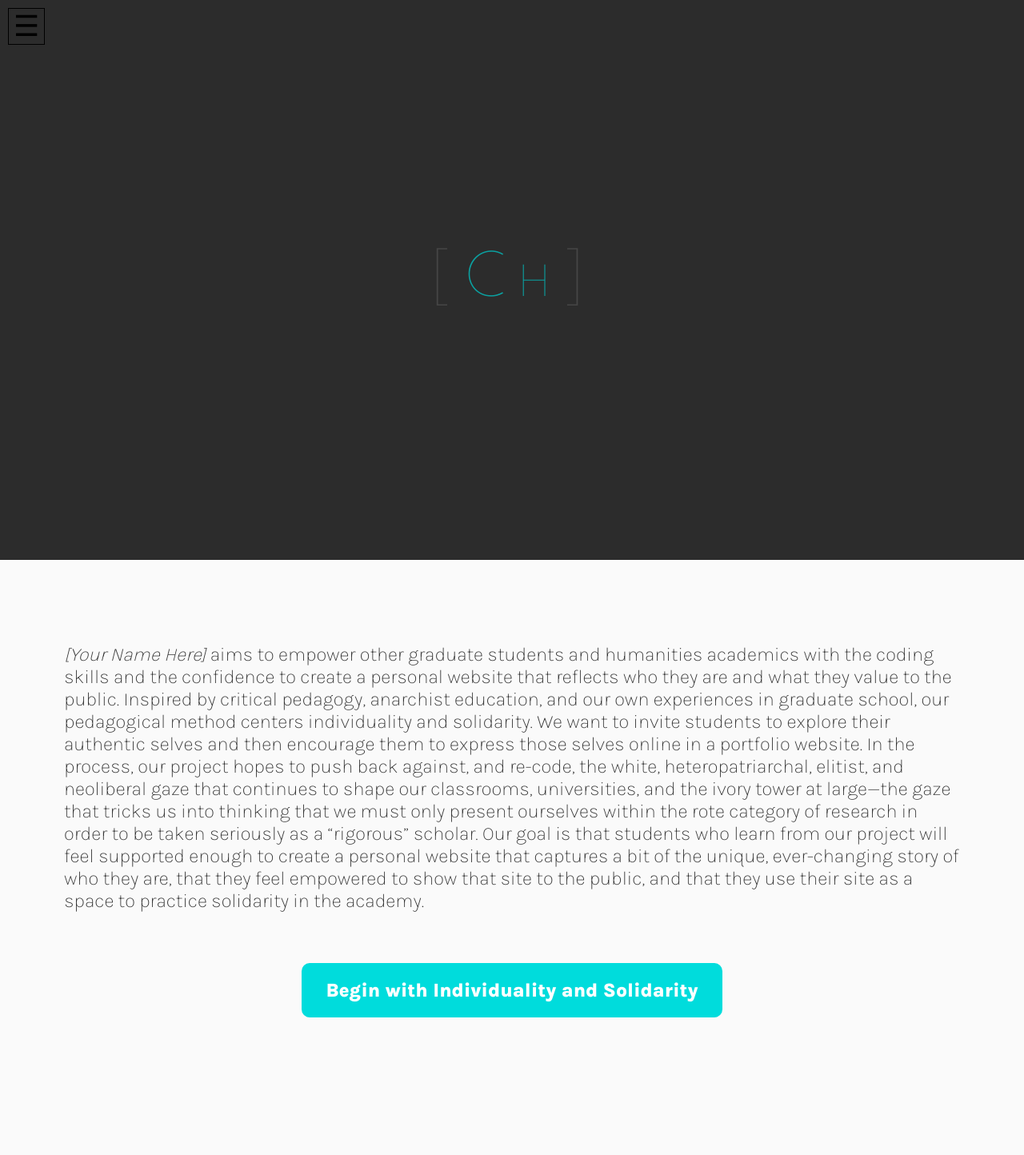
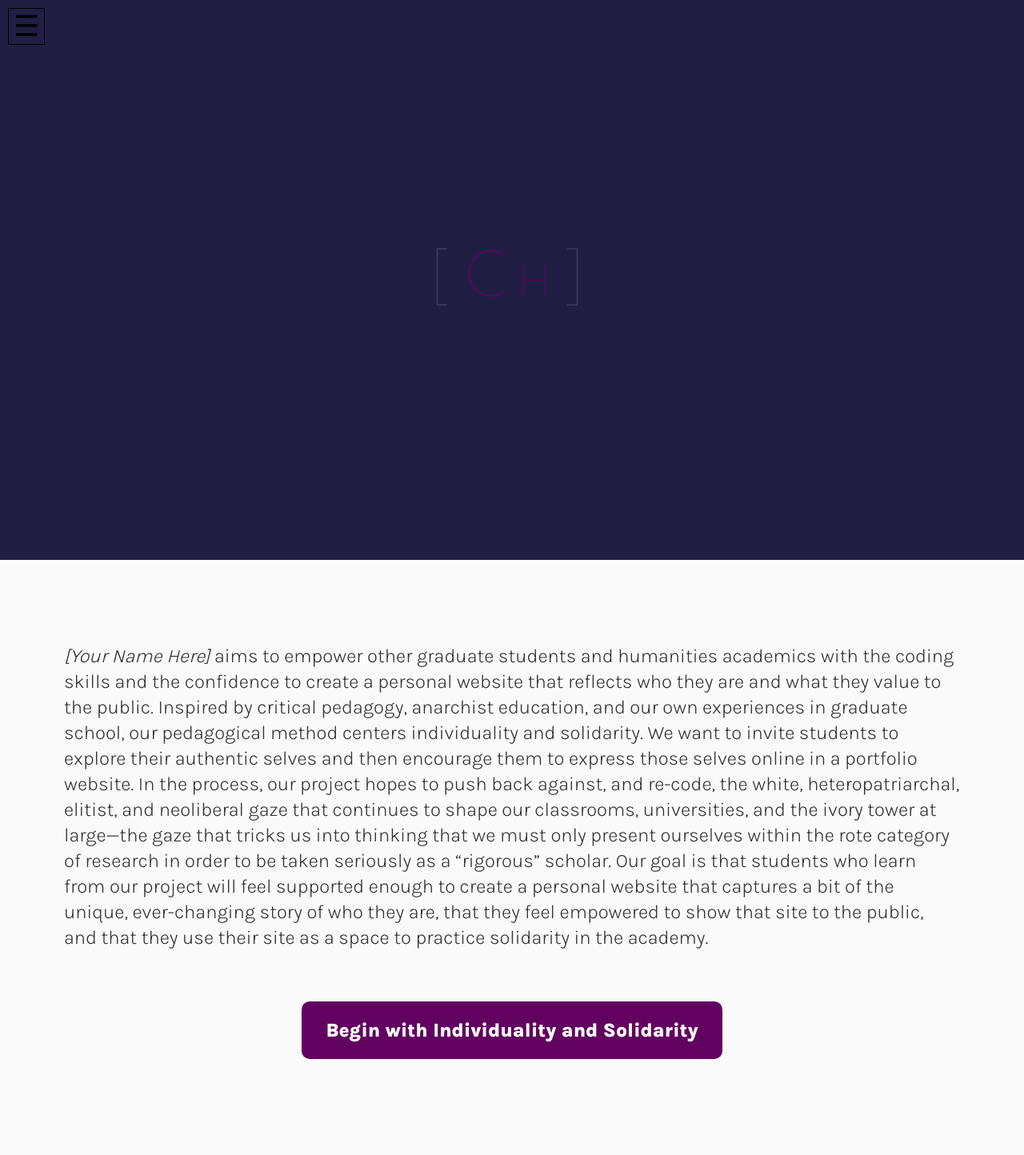
Before and after one commit to scholarslab/brackets, a Jekyll site: the page built from index.html, in a window 1280 px wide. Shown: the whole page at 80% size. Built offline with Jekyll 4.4.1, drawn with Linux system fonts in a browser that asks for light colours; before the commit the page ends 1392 px from its top, so only the background shows below that.

Commit message:
Some color stuff. It's still not good.

```diff
--- a/css/style.scss
+++ b/css/style.scss
@@ -1,6 +1,6 @@
 ---
 ---
-@import url('https://fonts.googleapis.com/css2?family=Josefin+Sans:ital,wght@0,100;0,700;1,100&family=Karla:wght@200;800&display=swap');
+@import url('https://fonts.googleapis.com/css2?family=Josefin+Sans:ital,wght@0,100;0,700;1,100&family=Karla:wght@300;800&display=swap');
 
 /*
 
@@ -19,6 +19,16 @@ p {
 
 */
 
+$text-color: #333;
+$link-color: #620260;
+$link-color-visited: rgba($link-color,0.9);
+$link-color-hover: rgba($link-color, 0.8);
+$link-color-active: $text-color;
+$highlight-color: #fcca53;
+
+$background-color: #211e44;
+$background-color-alt: #5CB4E3;
+
 * {
     box-sizing: border-box;
 }
@@ -31,9 +41,10 @@ body {
 
 html{
     font-family: 'Karla', sans-serif;
-    color: #333;
+    color: $text-color;
     background-color: #fafafa;
     font-size: 24px;
+    line-height: 32px;
     margin:0;
 }
 
@@ -43,16 +54,16 @@ body {
 }
 
 a,a:link {
-    color: rgba(0,200,200,.875);
+    color: $link-color;
 }
 a:visited {
-    color:rgba(0,200,200,0.875);
+    color: $link-color-visited;
 }
 a:hover,a:focus,a.current {
-    color:rgba(0,200,200,1);
+    color: $link-color-hover;
 }
 a:active {
-    color: #333;
+    color: $link-color-active;
 }
 
 img {
@@ -66,7 +77,6 @@ h1,h2,h3 {
 }
 
 h1 {
-    color: rgba(0,0,0, .675);
     font-variant: small-caps;
     letter-spacing: 3px;
     font-weight: 100;
@@ -74,7 +84,7 @@ h1 {
 }
 
 h2 {
-    color: rgba(0,0,0, .8);
+    color: rgba($text-color, .8);
     font-variant: small-caps;
     letter-spacing: 1px;
     font-weight: 150;
@@ -90,7 +100,7 @@ h3,h4 {
 }
 
 h4 {
-    color: rgba(0,0,0,0.5);
+    color: rgba($text-color,0.8);
     font-variant: small-caps;
 }
 
@@ -108,12 +118,12 @@ p + h2 {
 }
 
 code {
-    background-color: rgba(0,200,200,0.1);
+    background-color: rgba($highlight-color,0.2);
 }
 
 blockquote {
-    background: rgba(0,200,200,0.1);
-    border-left: 10px solid rgba(0,200,200,0.4);
+    background: rgba($highlight-color,0.2);
+    border-left: 10px solid rgba($highlight-color,0.4);
     padding:40px;
     margin:40px 0 40px 40px;
     position:relative;
@@ -129,7 +139,7 @@ blockquote {
 
 /* Banner */
 #banner {
-    background: rgba(0,0,0,0.825);
+    background: rgba($background-color,1);
 }
 
 .home #banner a {
@@ -141,7 +151,7 @@ blockquote {
     margin: 0 2px;
 }
 .bracket {
-    color: rgba(255,255,255,.125);
+    color: rgba(white,.125);
 }
 /* Main Content */
 main {
@@ -168,7 +178,7 @@ main {
         */
 
         a {
-            color: rgba(0,200,200,0.75);
+            color: $link-color;
             text-decoration:none;
             display:block;
             line-height:1;
@@ -178,7 +188,7 @@ main {
         }
 
         :hover,:focus {
-            color: rgba(0,200,200,0.95);
+            color: $link-color-hover;
             background:none;
         }
 
@@ -197,7 +207,7 @@ main {
 .lesson-navigation a,
 .lesson-navigation a:visited {
     text-decoration:none;
-    background-color: rgba(0,220,220,1);
+    background-color: $link-color;
     color: white;
     text-align: center;
     border-radius: 10px;
@@ -207,7 +217,7 @@ main {
 
 .lesson-navigation a:hover,
 .lesson-navigation a:focus {
-    background-color: rgba(0,220,220,0.8);
+    background-color: $link-color-hover;
 }
 
 .previous:before {
@@ -389,18 +399,18 @@ button.open-nav-btn {
     text-decoration:none;
     padding: 20px 60px;
     flex-basis: 40%;
-    background: rgba(0,200,200,0.25);
+    background: rgba($background-color-alt,0.375);
 }
 
 #tabs .ui-tabs-nav a:hover {
-    background: rgba(0,200,200,0.175);
+    background: rgba($background-color-alt,0.25);
 }
 #tabs .ui-tabs-active a {
-    background: rgba(0,200,200,0.125);
+    background: rgba($background-color-alt,0.375);
 }
 
 #tabs section {
-    background: rgba(0,200,200,0.125);
+    background: rgba($background-color-alt,0.375);
     margin:0 -80px;
     padding: 40px 80px;
 }
```
